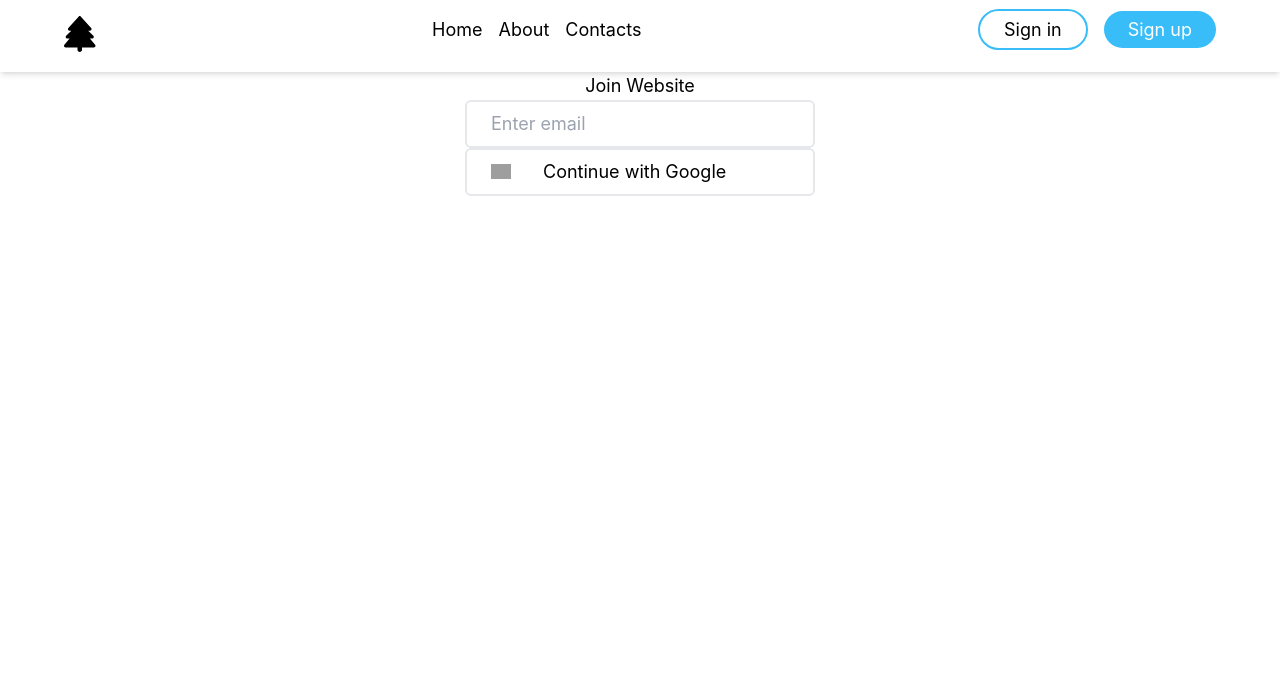
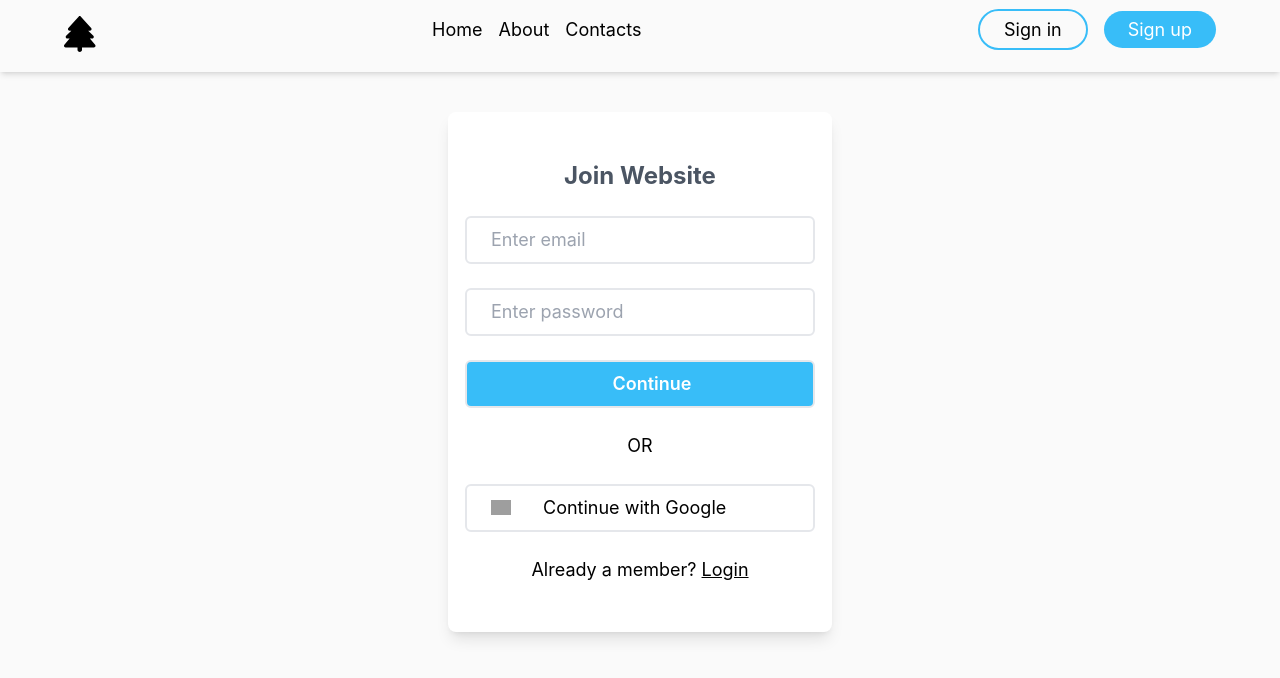
Before and after one commit to imrannaazir/conceptual-firebase, a React (Create React App) app: page /signup in a window 1280 px wide. Shown: the top 678 px of the page. Built offline with nearby package versions, Linux system fonts and the light colour scheme; grey boxes are pictures that could not be loaded.

Commit message:
login and signup page added

```diff
--- a/src/App.js
+++ b/src/App.js
@@ -13,7 +13,7 @@ function App() {
 
 
   return (
-    <div className="App">
+    <div className="App bg-[#fafafa] h-screen">
 
       <Header />
       <Routes>
--- a/src/components/Login/Login.js
+++ b/src/components/Login/Login.js
@@ -1,8 +1,22 @@
 import React from 'react';
+import { Link } from 'react-router-dom';
 
 const Login = () => {
     return (
-        <div>
+
+        <div className=' w-[90%] lg:w-[30%] mx-auto text-lg text-center shadow-lg rounded-lg py-12 my-10 bg-white flex flex-col gap-6 ' >
+            <p className=' text-2xl font-bold text-gray-600'>Login Website</p>
+            <input className=' border-2 py-2 w-[350px] rounded-md pl-6 block mx-auto' placeholder='Enter email' type="email" name="" id="" />
+            <input className=' border-2 py-2 w-[350px] rounded-md pl-6 block mx-auto' placeholder='Enter password' type="password" name="" id="" />
+            <button className='border-2 py-2 w-[350px] mx-auto rounded-md pl-6 bg-sky-400 text-white font-semibold'>Log in</button>
+
+            <p>OR</p>
+
+            <button className='flex items-center border-2 py-2 w-[350px] mx-auto rounded-md pl-6 gap-8' >
+                <img className='w-5' src="https://www.freepnglogos.com/uploads/google-logo-png/google-logo-png-suite-everything-you-need-know-about-google-newest-0.png" alt="" />
+                Continue with Google</button>
+            <p className=' font-normal'>Haven't an account? <Link className=' underline' to='/signup'>Sign up</Link></p>
+
 
         </div>
     );
--- a/src/components/SignUp/SignUp.js
+++ b/src/components/SignUp/SignUp.js
@@ -3,6 +3,7 @@ import app from '../../firebase.init';
 import { getAuth, GoogleAuthProvider, signInWithPopup } from 'firebase/auth'
 import { FontAwesomeIcon } from '@fortawesome/react-fontawesome';
 import { f1a0 } from '@fortawesome/free-solid-svg-icons';
+import { Link } from 'react-router-dom';
 const auth = getAuth(app)
 const googleProvider = new GoogleAuthProvider()
 
@@ -17,13 +18,18 @@ const SignUp = () => {
 
 
     return (
-        <div className=' w-[90%] lg:w-[50%] mx-auto text-lg text-center' >
-            <p>Join Website</p>
-            <input className=' border-2 py-2 w-[350px] rounded-md pl-6' placeholder='Enter email' type="email" name="" id="" />
+        <div className=' w-[90%] lg:w-[30%] mx-auto text-lg text-center shadow-lg rounded-lg py-12 my-10 bg-white flex flex-col gap-6 ' >
+            <p className=' text-2xl font-bold text-gray-600'>Join Website</p>
+            <input className=' border-2 py-2 w-[350px] rounded-md pl-6 block mx-auto' placeholder='Enter email' type="email" name="" id="" />
+            <input className=' border-2 py-2 w-[350px] rounded-md pl-6 block mx-auto' placeholder='Enter password' type="password" name="" id="" />
+            <button className='border-2 py-2 w-[350px] mx-auto rounded-md pl-6 bg-sky-400 text-white font-semibold'>Continue</button>
+
+            <p>OR</p>
 
             <button className='flex items-center border-2 py-2 w-[350px] mx-auto rounded-md pl-6 gap-8' onClick={handleSigninGoogle}>
                 <img className='w-5' src="https://www.freepnglogos.com/uploads/google-logo-png/google-logo-png-suite-everything-you-need-know-about-google-newest-0.png" alt="" />
                 Continue with Google</button>
+            <p className=' font-normal'>Already a member? <Link className=' underline' to='/login'>Login</Link></p>
         </div>
     );
 };
```
